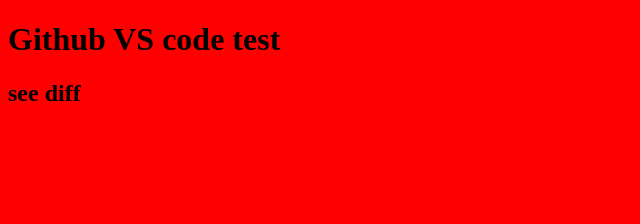
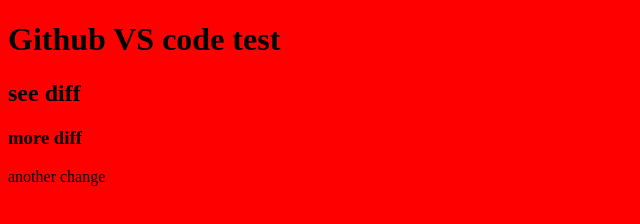
Before and after one commit to TannyWeb/vs-code-github-test, a plain HTML site: page index.html in a window 1280 px wide. Shown: the whole page, without its empty margins (0-640 px from the left). Drawn offline with Linux system fonts and the light colour scheme.

```diff
--- a/index.html
+++ b/index.html
@@ -10,6 +10,8 @@
 <body>
     <h1>Github VS code test</h1>
     <h2>see diff</h2>
+    <h3>more diff</h3>
+    <p>another change</p>
 
     <script src="script.js"></script>
 </body>
```
Also changed, not shown: test.txt (added), 1 other file.
